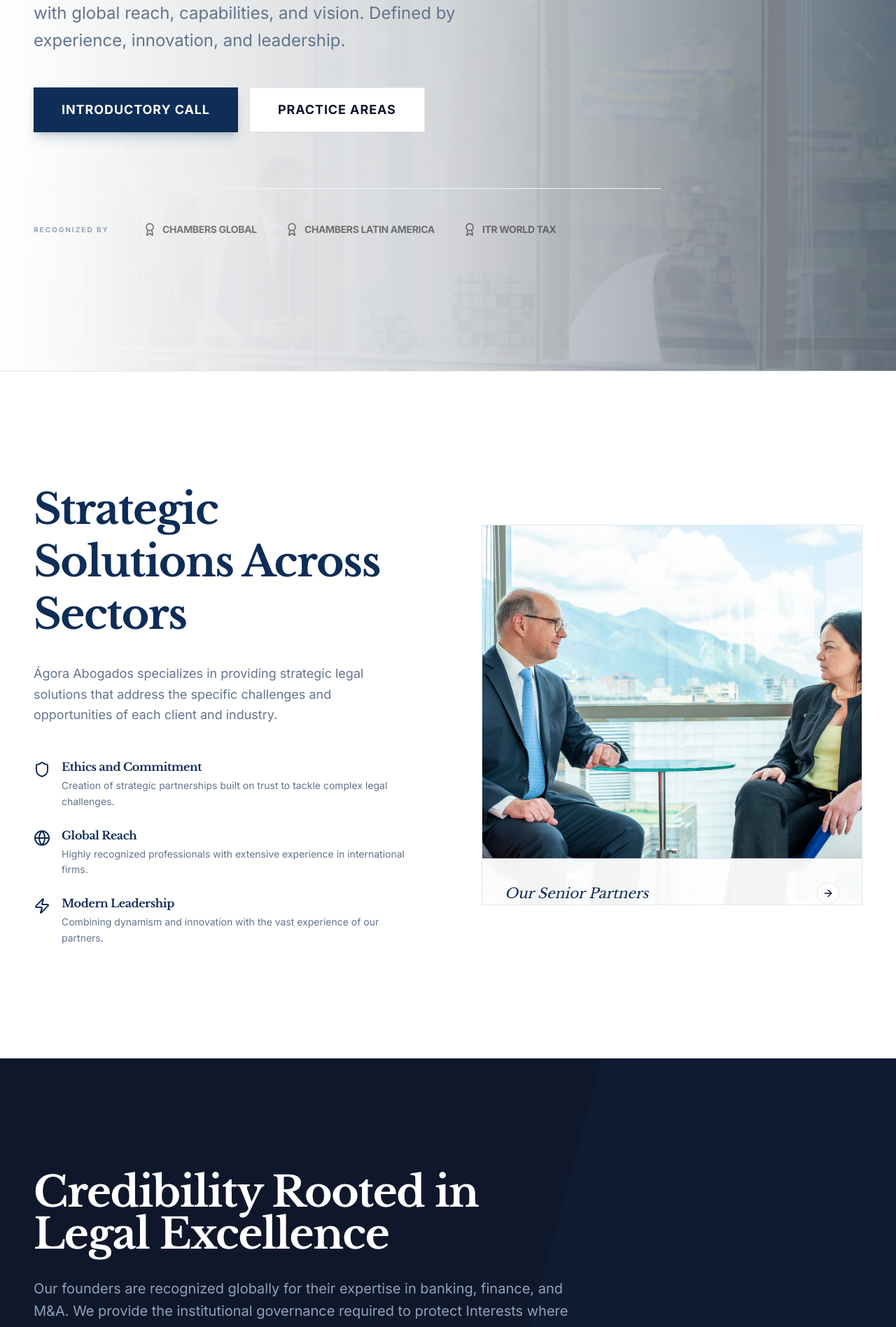
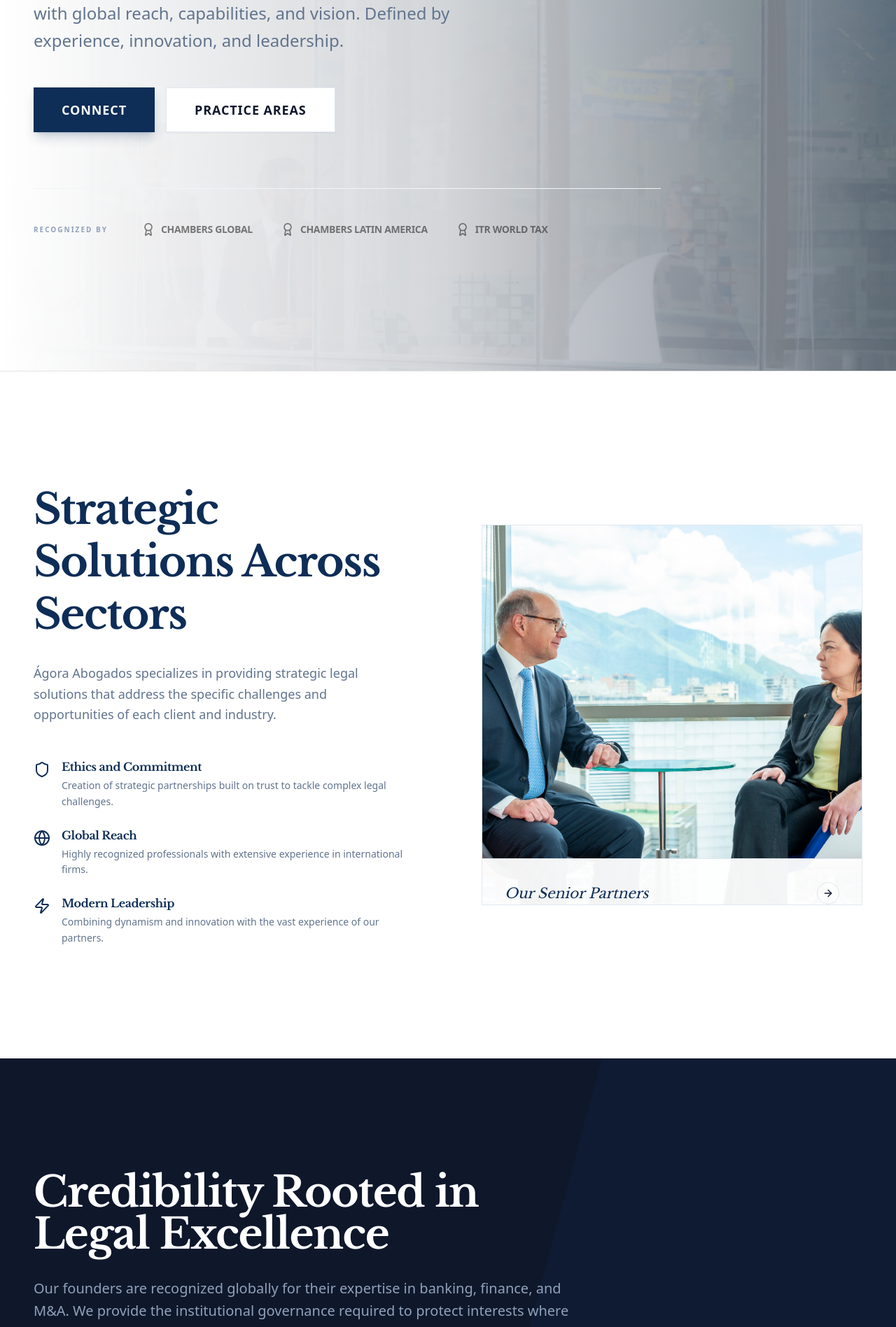
Before and after one commit to dp-agora/agora-web, a Next.js app: page /en in a window 1280 px wide. Shown: the part 640-2537 px from the top of the page at 70% size. Built offline with nearby package versions, Linux system fonts and the light colour scheme.

Commit message:
last changes to the dev before we finish off the profiles

```diff
--- a/messages/en.json
+++ b/messages/en.json
@@ -5,7 +5,7 @@
         "team": "Team",
         "careers": "Careers",
         "contact": "Contact",
-        "bookCall": "Introductory Call"
+        "bookCall": "Connect"
     },
     "Footer": {
         "firm": "Firm",
@@ -29,7 +29,7 @@
             "line2": "Services With",
             "line3": "Global Reach",
             "description": "We provide the personalized service of a legal boutique with global reach, capabilities, and vision. Defined by experience, innovation, and leadership.",
-            "ctaBook": "Introductory Call",
+            "ctaBook": "Connect",
             "ctaServices": "Practice Areas"
         },
         "methodology": {
@@ -48,6 +48,12 @@
                 "desc": "Combining dynamism and innovation with the vast experience of our partners."
             }
         },
+        "credibility": {
+            "title": "Credibility Rooted in Legal Excellence",
+            "description": "Our founders are recognized globally for their expertise in banking, finance, and M&A. We provide the institutional governance required to protect interests where clarity is paramount.",
+            "cta": "Our Practice Areas",
+            "partners": "Our Senior Partners"
+        },
         "expertise": {
             "title": "Areas of Expertise",
             "description": "Comprehensive legal advisory with specialized focus across core practice areas.",
@@ -55,7 +61,7 @@
         },
         "cta": {
             "title": "Ready to Establish Your Latin American Presence?",
-            "button": "Introductory Call"
+            "button": "Connect"
         },
         "services": {
             "corporate": {
@@ -463,5 +469,8 @@
                 "desc": "Local operational management and advisory support."
             }
         }
+    },
+    "Booking": {
+        "title": "ÁGORA Connect"
     }
 }
--- a/messages/es.json
+++ b/messages/es.json
@@ -5,7 +5,7 @@
         "team": "Equipo",
         "careers": "Carreras",
         "contact": "Contacto",
-        "bookCall": "Llamada Introductoria"
+        "bookCall": "Conectar"
     },
     "Footer": {
         "firm": "Firma",
@@ -29,7 +29,7 @@
             "line2": "Boutique Legal con",
             "line3": "Alcance Global",
             "description": "Brindamos el servicio personalizado de una boutique legal con alcance, capacidades y visión global. Definidos por la experiencia, la innovación y el liderazgo.",
-            "ctaBook": "Llamada Introductoria",
+            "ctaBook": "Conectar",
             "ctaServices": "Áreas de Práctica"
         },
         "methodology": {
@@ -48,6 +48,12 @@
                 "desc": "Combinando dinamismo e innovación con la vasta experiencia de nuestros socios."
             }
         },
+        "credibility": {
+            "title": "Credibilidad Basada en la Excelencia Legal",
+            "description": "Nuestros fundadores son reconocidos globalmente por su experiencia en banca, finanzas y M&A. Brindamos la gobernanza institucional requerida para proteger los intereses donde la claridad es primordial.",
+            "cta": "Áreas de Práctica",
+            "partners": "Nuestros Socios Principales"
+        },
         "expertise": {
             "title": "Áreas de Experiencia",
             "description": "Asesoría legal integral con enfoque especializado en las principales áreas de práctica.",
@@ -55,7 +61,7 @@
         },
         "cta": {
             "title": "¿Listo para establecer su presencia en Latinoamérica?",
-            "button": "Llamada Introductoria"
+            "button": "Conectar"
         },
         "services": {
             "corporate": {
@@ -463,5 +469,8 @@
                 "desc": "Gestión operativa local y soporte de asesoramiento."
             }
         }
+    },
+    "Booking": {
+        "title": "ÁGORA Conectar"
     }
 }
--- a/src/app/[locale]/page.tsx
+++ b/src/app/[locale]/page.tsx
@@ -95,10 +95,15 @@ export default function Home() {
               >
                 <span className="text-[10px] font-bold text-slate-400 uppercase tracking-[0.2em] w-full lg:w-auto mb-2 lg:mb-0">Recognized by</span>
                 <div className="flex flex-wrap items-center gap-x-10 gap-y-6 grayscale opacity-60">
-                  <div className="flex items-center gap-2">
+                  <a
+                    href="https://chambers.com/lawyer/alvaro-posada-latin-america-9:210039"
+                    target="_blank"
+                    rel="noopener noreferrer"
+                    className="flex items-center gap-2 hover:opacity-100 transition-opacity flex-shrink-0"
+                  >
                     <Award className="h-5 w-5 text-primary" />
-                    <span className="text-sm font-bold tracking-tight text-primary">CHAMBERS GLOBAL</span>
-                  </div>
+                    <span className="text-sm font-bold tracking-tight text-primary uppercase">CHAMBERS GLOBAL</span>
+                  </a>
                   <div className="flex items-center gap-2">
                     <Award className="h-5 w-5 text-primary" />
                     <span className="text-sm font-bold tracking-tight text-primary">CHAMBERS LATIN AMERICA</span>
@@ -149,7 +154,7 @@ export default function Home() {
                 />
                 <div className="absolute inset-x-0 bottom-0 top-[82%] bg-white/95 border-t border-slate-200 translate-y-8 group-hover:translate-y-0 transition-transform duration-500 px-8 py-4 shadow-2xl flex flex-col justify-center">
                   <Link href="/team#partners" className="group/link flex items-center justify-between">
-                    <span className="text-xl font-serif text-primary italic">Our Senior Partners</span>
+                    <span className="text-xl font-serif text-primary italic">{t("credibility.partners")}</span>
                     <div className="h-8 w-8 rounded-full border border-primary/10 flex items-center justify-center group-hover/link:bg-primary group-hover/link:text-white transition-all duration-500">
                       <ArrowRight className="h-4 w-4" />
                     </div>
@@ -165,12 +170,12 @@ export default function Home() {
         <section className="py-24 lg:py-40 bg-slate-900 text-white overflow-hidden relative border-y border-white/5">
           <div className="container mx-auto px-6 lg:px-12 relative z-10">
             <div className="max-w-3xl">
-              <h2 className="text-4xl md:text-5xl lg:text-6xl font-serif text-white mb-8">Credibility Rooted in Legal Excellence</h2>
+              <h2 className="text-4xl md:text-5xl lg:text-6xl font-serif text-white mb-8">{t("credibility.title")}</h2>
               <p className="text-xl text-slate-400 leading-relaxed mb-12">
-                Our founders are recognized globally for their expertise in banking, finance, and M&A. We provide the institutional governance required to protect Interests where clarity is paramount.
+                {t("credibility.description")}
               </p>
               <Button asChild variant="outline" size="lg" className="rounded-none border-white/20 text-white hover:bg-white hover:text-slate-900 h-16 px-10 uppercase tracking-widest font-bold">
-                <Link href="/services">Our Practice Areas</Link>
+                <Link href="/services">{t("credibility.cta")}</Link>
               </Button>
             </div>
           </div>
--- a/src/app/globals.css
+++ b/src/app/globals.css
@@ -1,9 +1,9 @@
 @import "tailwindcss";
 @import "tw-animate-css";
 
-@custom-variant dark (&:where(.dark, .dark *));
 
-@theme inline {
+
+@theme {
   --color-background: var(--background);
   --color-foreground: var(--foreground);
   --font-sans: var(--font-inter);
@@ -40,6 +40,8 @@
   --radius-xl: calc(var(--radius) + 4px);
   --radius-2xl: calc(var(--radius) + 8px);
 }
+
+@custom-variant dark (&:where(.dark, .dark *));
 
 :root {
   --background: oklch(1 0 0);
--- a/src/components/booking/BookingModal.tsx
+++ b/src/components/booking/BookingModal.tsx
@@ -4,10 +4,12 @@ import React, { useEffect, useRef } from 'react';
 import { motion, AnimatePresence } from 'framer-motion';
 import { X } from 'lucide-react';
 import { useBooking } from '@/context/BookingContext';
+import { useTranslations } from "next-intl";
 
 export function BookingModal() {
     const { isOpen, closeBooking } = useBooking();
     const modalRef = useRef<HTMLDivElement>(null);
+    const t = useTranslations("Booking");
 
     useEffect(() => {
         const handleEscape = (e: KeyboardEvent) => {
@@ -88,7 +90,7 @@ export function BookingModal() {
                                     Á
                                 </div>
                                 <span className="font-serif text-lg font-bold tracking-widest text-primary uppercase">
-                                    ÁGORA Introductory Call
+                                    {t("title")}
                                 </span>
                             </div>
                             <button
```
